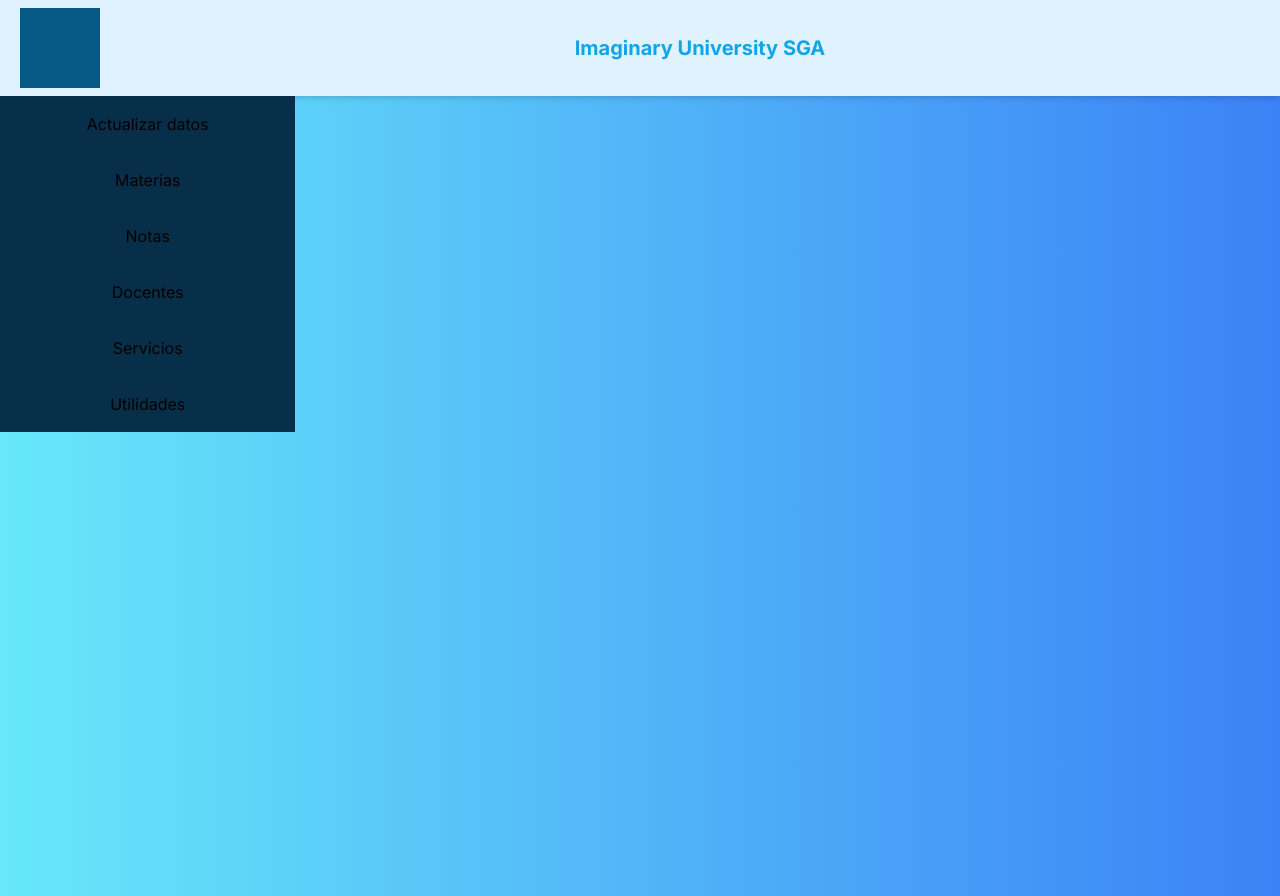
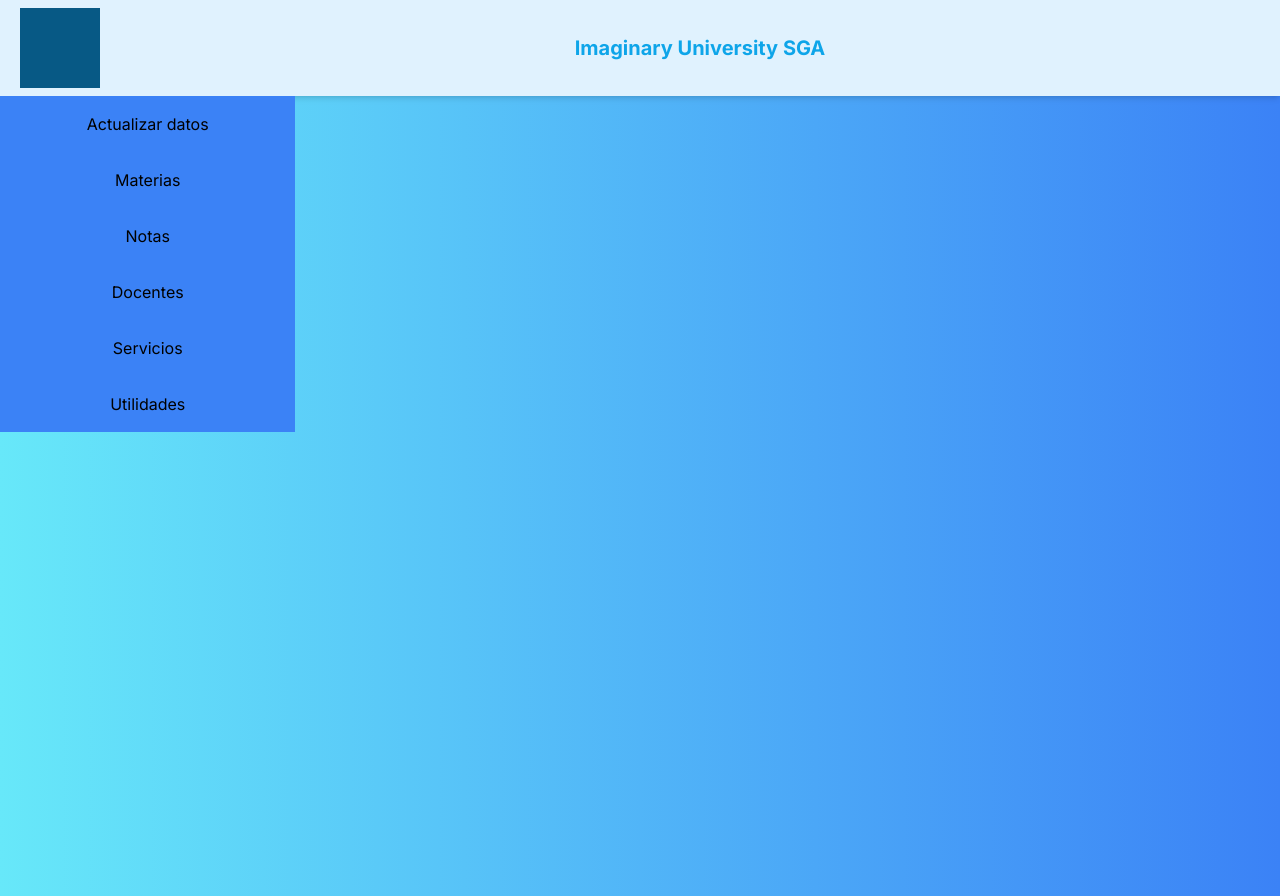
Before and after one commit to Michael-Jimenez-C/SGA, a Next.js app in the folder app/: page /home/estudiante in a window 1280 px wide. Built offline with nearby package versions, Linux system fonts and the light colour scheme.

Commit message:
Cambiè de tono los botones del submenu

```diff
--- a/app/app/home/submenu.tsx
+++ b/app/app/home/submenu.tsx
@@ -16,8 +16,8 @@ export default function submenu(titulo:any,items:any){
         ))}
     </ul>)
     return(
-        <ul className="bg-sky-950 flex flex-col text-center select-none">
-            <li className="hover:bg-sky-900 py-4 cursor-pointer" onClick={
+        <ul className="bg-blue-500 flex flex-col text-center select-none">
+            <li className="hover:bg-blue-400 py-4 cursor-pointer" onClick={
                 ()=>{cambiar_estado(opcion)}
             }>{titulo}</li>
             {submenu}
```
Also changed, not shown: 1 other file (tests, documents, lock files or other folders).
